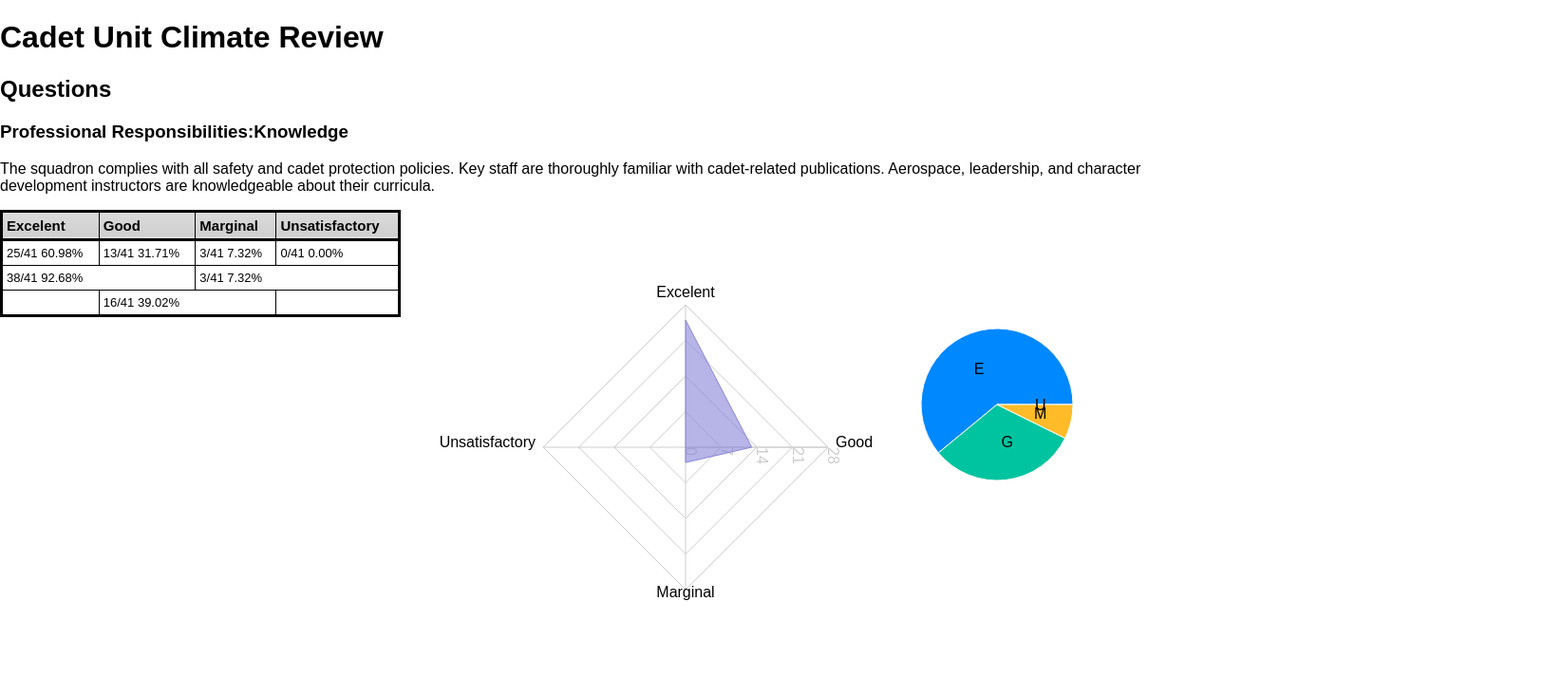
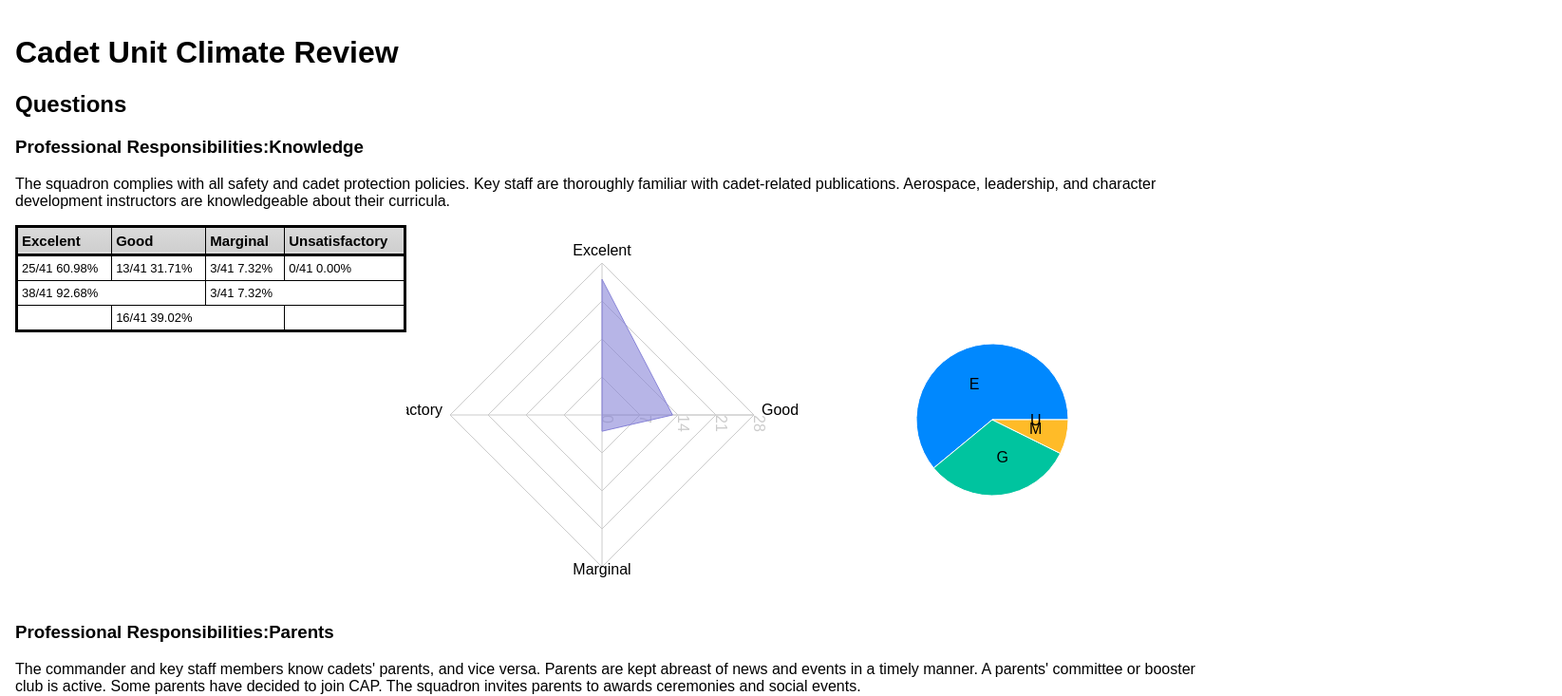
Before and after one commit to cap-stuff/cadet_unit_cliemate_review_results, a React (Create React App) app: page / in a window 1280 px wide. Shown: the top 733 px of the page at 95% size, 1645 px wide, since content can reach past the window. Built offline with nearby package versions, Linux system fonts and the light colour scheme.

Commit message:
Page layout fixes

```diff
--- a/package.json
+++ b/package.json
@@ -10,7 +10,7 @@
   },
   "scripts": {
     "start": "react-scripts start",
-    "build": "react-scripts build",
+    "build": "PUBLIC_URL='.' react-scripts build",
     "test": "react-scripts test --env=jsdom",
     "eject": "react-scripts eject"
   }
--- a/src/App.css
+++ b/src/App.css
@@ -1,3 +1,16 @@
+body {
+  margin: 0;
+  padding: 1em;
+  border: 0;
+}
+
+.clearfix,
+.clearfix:after {
+  content: "";
+  display: table;
+  clear: both;
+}
+
 .App {
 }
 
--- a/src/App.js
+++ b/src/App.js
@@ -13,7 +13,8 @@ import {
   PieChart,
   Pie,
   Tooltip,
-  Cell
+  Cell,
+  ResponsiveContainer
 } from 'recharts';
 
 const answerMap = {
@@ -48,6 +49,7 @@ class AnswerSummaryTable extends Component {
     </tr>);
 
     return (
+      <div className="one-third">
         <table className="answers-summary-table">
           <thead>
             {headers}
@@ -56,6 +58,7 @@ class AnswerSummaryTable extends Component {
             {tableSummary}
           </tbody>
         </table>
+      </div>
     );
   }
 };
@@ -66,12 +69,14 @@ class AnswerSummaryPolar extends Component {
       answerDetails: data
     } = this.props;
     return (
-      <RadarChart cx={300} cy={250} outerRadius={150} width={600} height={500} data={data}>
+      <ResponsiveContainer width="33%" height={400} className="one-third">
+        <RadarChart data={data} margin={{ top: 0, right: 0, left: 0, bottom: 0 }}>
         <PolarGrid />
         <PolarAngleAxis dataKey="name" />
         <PolarRadiusAxis/>
         <Radar name="Mike" dataKey="count" stroke="#8884d8" fill="#8884d8" fillOpacity={0.6}/>
         </RadarChart>
+      </ResponsiveContainer>
     );
   }
 }
@@ -95,7 +100,8 @@ class AnswerSummaryPie extends Component {
       answerDetails: data
     } = this.props;
     return (
-      <PieChart width={800} height={400}>
+      <ResponsiveContainer width="33%" height={400} className="one-third">
+        <PieChart>
         <Pie
         isAnimationActive={false}
         dataKey="count"
@@ -113,6 +119,7 @@ class AnswerSummaryPie extends Component {
         </Pie>
         <Tooltip/>
         </PieChart>
+      </ResponsiveContainer>
     );
   }
 }
@@ -134,15 +141,9 @@ class AnswerSummary extends Component {
 
     return (
       <div>
-        <div className="one-third">
         <AnswerSummaryTable answers={answers} answerDetails={answerDetails} totalAnswers={totalAnswers} />
-        </div>
-        <div className="one-third">
         <AnswerSummaryPolar answers={answers} answerDetails={answerDetails} totalAnswers={totalAnswers} />
-        </div>
-        <div className="one-third">
         <AnswerSummaryPie answers={answers} answerDetails={answerDetails} totalAnswers={totalAnswers} />
-        </div>
       </div>
     );
   }
@@ -161,7 +162,8 @@ class Question extends Component {
       <div>
         <h3>{section}:{topic}</h3>
         <p>{description}</p>
-        <AnswerSummary answers={answers} />
+        <div><AnswerSummary answers={answers} /></div>
+        <div className="clearfix" />
       </div>
     );
   }
```
Also changed, not shown: 11 other files (tests, documents, lock files or other folders). Lines whose indentation alone changed are shown as unchanged.
